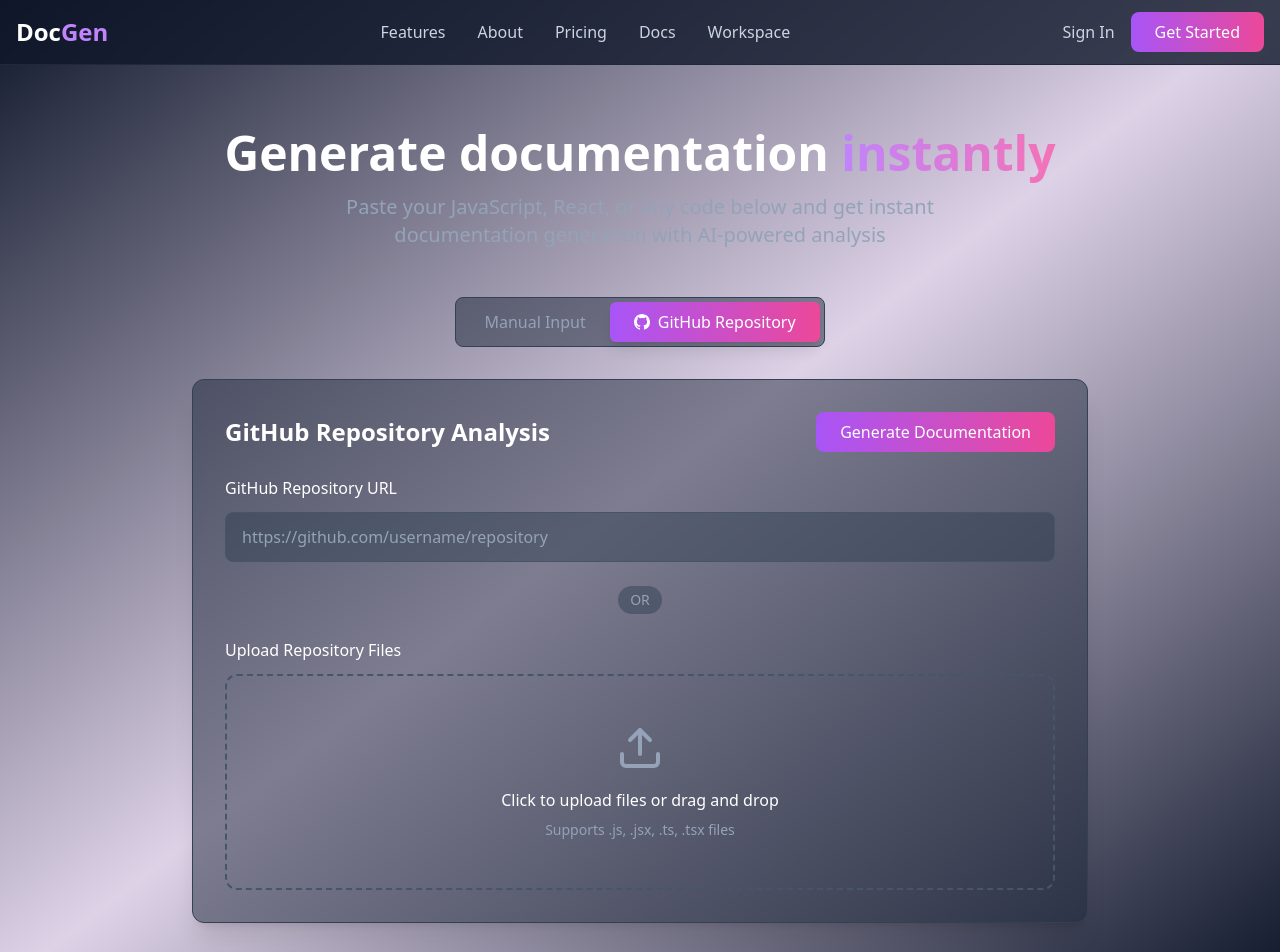
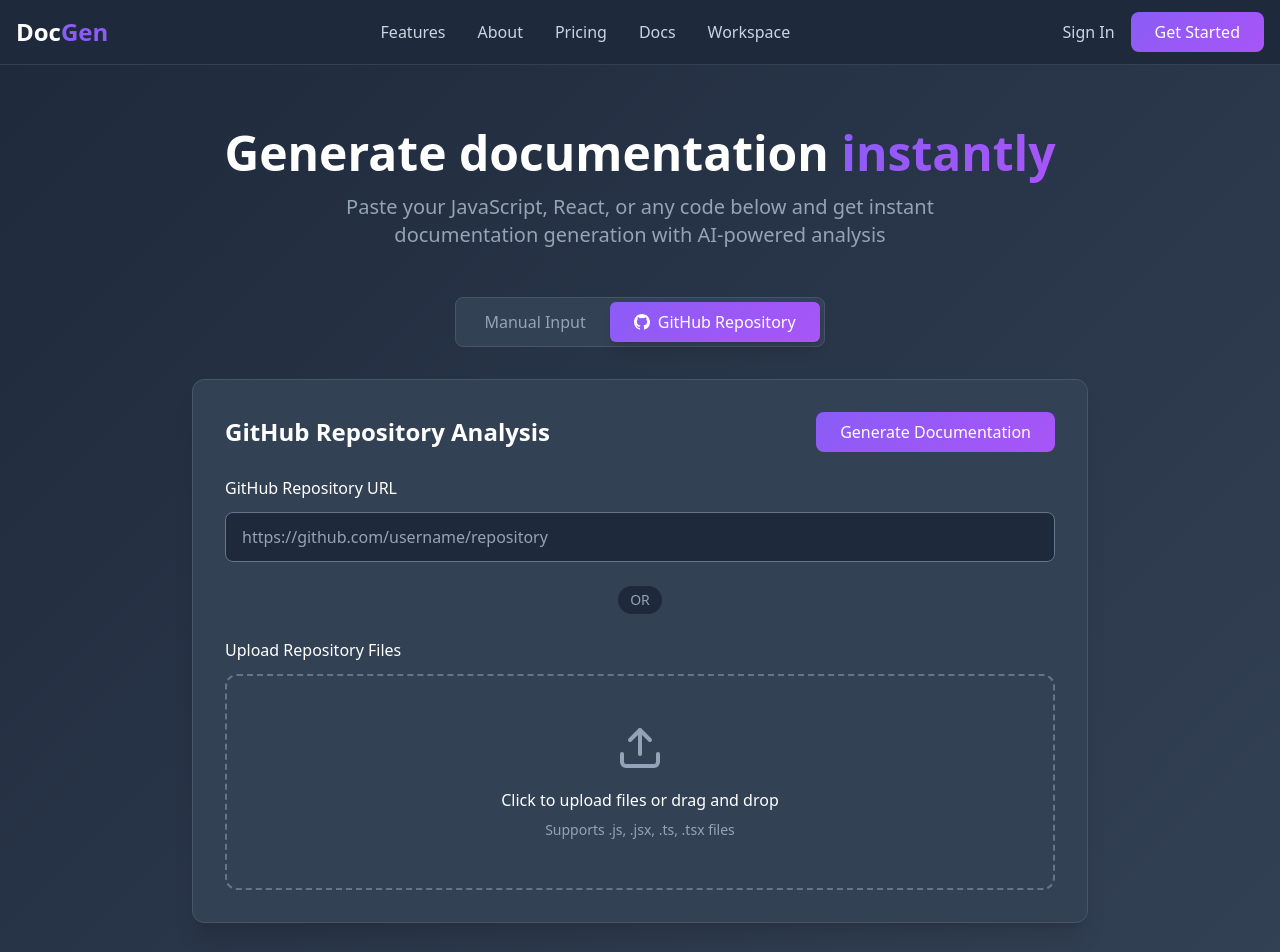
Before and after one commit to Parth703-wq/style-image-generator, a React (Vite) app: page / in a window 1280 px wide. Shown: the top 952 px of the page. Built offline with nearby package versions, Linux system fonts and the light colour scheme.

Commit message:
Apply theme colors
Update the application's color scheme to use the specified dark navy/slate background and purple gradient accents.

```diff
--- a/src/components/GitHubRepository.tsx
+++ b/src/components/GitHubRepository.tsx
@@ -22,23 +22,22 @@ export const GitHubRepository = () => {
     setDragActive(false);
 
     if (e.dataTransfer.files && e.dataTransfer.files[0]) {
-      // Handle file drop
       console.log('Files dropped:', e.dataTransfer.files);
     }
   };
 
   const handleGenerate = () => {
     console.log('Generating documentation for repository:', repositoryUrl);
-    // Add generation logic here
   };
 
   return (
-    <div className="bg-slate-800/50 backdrop-blur-sm rounded-xl p-8 shadow-xl border border-slate-700">
+    <div className="backdrop-blur-sm rounded-xl p-8 shadow-xl border border-slate-600" style={{ backgroundColor: '#334155' }}>
       <div className="flex items-center justify-between mb-6">
         <h2 className="text-2xl font-semibold text-white">GitHub Repository Analysis</h2>
         <button
           onClick={handleGenerate}
-          className="bg-gradient-to-r from-purple-500 to-pink-500 hover:from-purple-600 hover:to-pink-600 text-white px-6 py-2 rounded-lg font-medium transition-all"
+          className="text-white px-6 py-2 rounded-lg font-medium transition-all hover:opacity-90"
+          style={{ background: 'linear-gradient(135deg, #8b5cf6 0%, #a855f7 100%)' }}
         >
           Generate Documentation
         </button>
@@ -54,12 +53,16 @@ export const GitHubRepository = () => {
             value={repositoryUrl}
             onChange={(e) => setRepositoryUrl(e.target.value)}
             placeholder="https://github.com/username/repository"
-            className="w-full bg-slate-700/50 border border-slate-600 rounded-lg px-4 py-3 text-white placeholder-slate-400 focus:outline-none focus:ring-2 focus:ring-purple-500 focus:border-transparent transition-all"
+            className="w-full border border-slate-500 rounded-lg px-4 py-3 text-white placeholder-slate-400 focus:outline-none focus:ring-2 focus:border-transparent transition-all"
+            style={{
+              backgroundColor: '#1e293b',
+              focusRingColor: '#8b5cf6'
+            }}
           />
         </div>
 
         <div className="flex items-center justify-center">
-          <span className="text-slate-400 bg-slate-700/50 px-3 py-1 rounded-full text-sm">OR</span>
+          <span className="text-slate-400 px-3 py-1 rounded-full text-sm" style={{ backgroundColor: '#1e293b' }}>OR</span>
         </div>
 
         <div>
@@ -69,9 +72,12 @@ export const GitHubRepository = () => {
           <div
             className={`border-2 border-dashed rounded-xl p-12 text-center transition-all ${
               dragActive
-                ? 'border-purple-400 bg-purple-400/10'
-                : 'border-slate-600 hover:border-slate-500'
+                ? 'bg-purple-400/10'
+                : 'hover:border-slate-400'
             }`}
+            style={{
+              borderColor: dragActive ? '#8b5cf6' : '#64748b'
+            }}
             onDragEnter={handleDrag}
             onDragLeave={handleDrag}
             onDragOver={handleDrag}
--- a/src/components/Header.tsx
+++ b/src/components/Header.tsx
@@ -5,12 +5,12 @@ export const Header = () => {
   const [isMobileMenuOpen, setIsMobileMenuOpen] = useState(false);
 
   return (
-    <header className="bg-slate-900/80 backdrop-blur-sm border-b border-slate-800">
+    <header className="bg-slate-800/80 backdrop-blur-sm border-b border-slate-700" style={{ backgroundColor: '#1e293b' }}>
       <div className="container mx-auto px-4">
         <div className="flex items-center justify-between h-16">
           <div className="flex items-center">
             <div className="text-2xl font-bold text-white">
-              Doc<span className="text-purple-400">Gen</span>
+              Doc<span style={{ color: '#8b5cf6' }}>Gen</span>
             </div>
           </div>
 
@@ -36,7 +36,10 @@ export const Header = () => {
             <button className="text-slate-300 hover:text-white transition-colors">
               Sign In
             </button>
-            <button className="bg-gradient-to-r from-purple-500 to-pink-500 hover:from-purple-600 hover:to-pink-600 text-white px-6 py-2 rounded-lg font-medium transition-all">
+            <button
+              className="text-white px-6 py-2 rounded-lg font-medium transition-all hover:opacity-90"
+              style={{ background: 'linear-gradient(135deg, #8b5cf6 0%, #a855f7 100%)' }}
+            >
               Get Started
             </button>
           </div>
@@ -52,7 +55,7 @@ export const Header = () => {
         </div>
 
         {isMobileMenuOpen && (
-          <div className="md:hidden py-4 border-t border-slate-800">
+          <div className="md:hidden py-4 border-t border-slate-700">
             <div className="flex flex-col space-y-3">
               <a href="#" className="text-slate-300 hover:text-white transition-colors">
                 Features
@@ -69,11 +72,14 @@ export const Header = () => {
               <a href="#" className="text-slate-300 hover:text-white transition-colors">
                 Workspace
               </a>
-              <div className="pt-3 border-t border-slate-800">
+              <div className="pt-3 border-t border-slate-700">
                 <button className="text-slate-300 hover:text-white transition-colors mb-2 block">
                   Sign In
                 </button>
-                <button className="bg-gradient-to-r from-purple-500 to-pink-500 hover:from-purple-600 hover:to-pink-600 text-white px-6 py-2 rounded-lg font-medium transition-all">
+                <button
+                  className="text-white px-6 py-2 rounded-lg font-medium transition-all hover:opacity-90"
+                  style={{ background: 'linear-gradient(135deg, #8b5cf6 0%, #a855f7 100%)' }}
+                >
                   Get Started
                 </button>
               </div>
--- a/src/components/ManualInput.tsx
+++ b/src/components/ManualInput.tsx
@@ -15,16 +15,16 @@ export const ManualInput = () => {
 
   const handleGenerate = () => {
     console.log('Generating documentation for code:', code);
-    // Add generation logic here
   };
 
   return (
-    <div className="bg-slate-800/50 backdrop-blur-sm rounded-xl p-8 shadow-xl border border-slate-700">
+    <div className="backdrop-blur-sm rounded-xl p-8 shadow-xl border border-slate-600" style={{ backgroundColor: '#334155' }}>
       <div className="flex items-center justify-between mb-6">
         <h2 className="text-2xl font-semibold text-white">Code Input</h2>
         <button
           onClick={handleGenerate}
-          className="bg-gradient-to-r from-purple-500 to-pink-500 hover:from-purple-600 hover:to-pink-600 text-white px-6 py-2 rounded-lg font-medium transition-all"
+          className="text-white px-6 py-2 rounded-lg font-medium transition-all hover:opacity-90"
+          style={{ background: 'linear-gradient(135deg, #8b5cf6 0%, #a855f7 100%)' }}
         >
           Generate Documentation
         </button>
@@ -36,8 +36,12 @@ export const ManualInput = () => {
             value={code}
             onChange={handleCodeChange}
             placeholder="Paste your code here..."
-            className="w-full h-96 bg-slate-700/50 border border-slate-600 rounded-lg px-4 py-3 text-white placeholder-slate-400 font-mono text-sm leading-6 resize-none focus:outline-none focus:ring-2 focus:ring-purple-500 focus:border-transparent transition-all"
-            style={{ fontSize: '14px', lineHeight: '1.5' }}
+            className="w-full h-96 border border-slate-500 rounded-lg px-4 py-3 text-white placeholder-slate-400 font-mono text-sm leading-6 resize-none focus:outline-none focus:ring-2 focus:border-transparent transition-all"
+            style={{
+              backgroundColor: '#1e293b',
+              fontSize: '14px',
+              lineHeight: '1.5'
+            }}
           />
         </div>
 
--- a/src/pages/Index.tsx
+++ b/src/pages/Index.tsx
@@ -8,13 +8,13 @@ const Index = () => {
   const [activeMode, setActiveMode] = useState<'github' | 'manual'>('github');
 
   return (
-    <div className="min-h-screen bg-gradient-to-br from-slate-900 via-purple-900/20 to-slate-900">
+    <div className="min-h-screen" style={{ background: 'linear-gradient(135deg, #1e293b 0%, #334155 100%)' }}>
       <Header />
 
       <main className="container mx-auto px-4 py-16">
         <div className="text-center mb-12">
           <h1 className="text-5xl font-bold text-white mb-4">
-            Generate documentation <span className="bg-gradient-to-r from-purple-400 to-pink-400 bg-clip-text text-transparent">instantly</span>
+            Generate documentation <span style={{ background: 'linear-gradient(135deg, #8b5cf6 0%, #a855f7 100%)', WebkitBackgroundClip: 'text', WebkitTextFillColor: 'transparent' }}>instantly</span>
           </h1>
           <p className="text-xl text-slate-400 max-w-2xl mx-auto">
             Paste your JavaScript, React, or any code below and get instant documentation generation with AI-powered analysis
@@ -22,14 +22,15 @@ const Index = () => {
         </div>
 
         <div className="flex justify-center mb-8">
-          <div className="flex bg-slate-800/50 backdrop-blur-sm rounded-lg p-1 border border-slate-700">
+          <div className="flex backdrop-blur-sm rounded-lg p-1 border border-slate-600" style={{ backgroundColor: '#334155' }}>
             <button
               onClick={() => setActiveMode('manual')}
               className={`px-6 py-2 rounded-md font-medium transition-all duration-200 ${
                 activeMode === 'manual'
-                  ? 'bg-gradient-to-r from-purple-500 to-pink-500 text-white shadow-lg'
+                  ? 'text-white shadow-lg'
                   : 'text-slate-400 hover:text-white'
               }`}
+              style={activeMode === 'manual' ? { background: 'linear-gradient(135deg, #8b5cf6 0%, #a855f7 100%)' } : {}}
             >
               Manual Input
             </button>
@@ -37,9 +38,10 @@ const Index = () => {
               onClick={() => setActiveMode('github')}
               className={`px-6 py-2 rounded-md font-medium transition-all duration-200 flex items-center gap-2 ${
                 activeMode === 'github'
-                  ? 'bg-gradient-to-r from-purple-500 to-pink-500 text-white shadow-lg'
+                  ? 'text-white shadow-lg'
                   : 'text-slate-400 hover:text-white'
               }`}
+              style={activeMode === 'github' ? { background: 'linear-gradient(135deg, #8b5cf6 0%, #a855f7 100%)' } : {}}
             >
               <svg className="w-4 h-4" fill="currentColor" viewBox="0 0 20 20">
                 <path fillRule="evenodd" d="M10 0C4.477 0 0 4.484 0 10.017c0 4.425 2.865 8.18 6.839 9.504.5.092.682-.217.682-.483 0-.237-.008-.868-.013-1.703-2.782.605-3.369-1.343-3.369-1.343-.454-1.158-1.11-1.466-1.11-1.466-.908-.62.069-.608.069-.608 1.003.07 1.531 1.032 1.531 1.032.892 1.53 2.341 1.088 2.91.832.092-.647.35-1.088.636-1.338-2.22-.253-4.555-1.113-4.555-4.951 0-1.093.39-1.988 1.029-2.688-.103-.253-.446-1.272.098-2.65 0 0 .84-.27 2.75 1.026A9.564 9.564 0 0110 4.844c.85.004 1.705.115 2.504.337 1.909-1.296 2.747-1.027 2.747-1.027.546 1.379.203 2.398.1 2.651.64.7 1.028 1.595 1.028 2.688 0 3.848-2.339 4.695-4.566 4.942.359.31.678.921.678 1.856 0 1.338-.012 2.419-.012 2.747 0 .268.18.58.688.482A10.019 10.019 0 0020 10.017C20 4.484 15.522 0 10 0z" clipRule="evenodd" />
```
